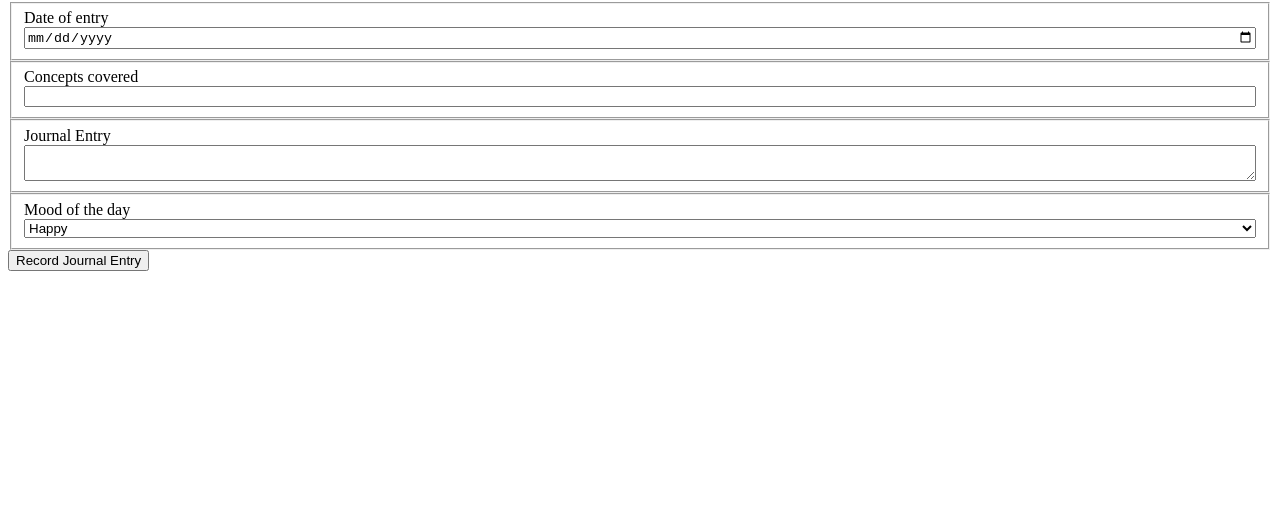
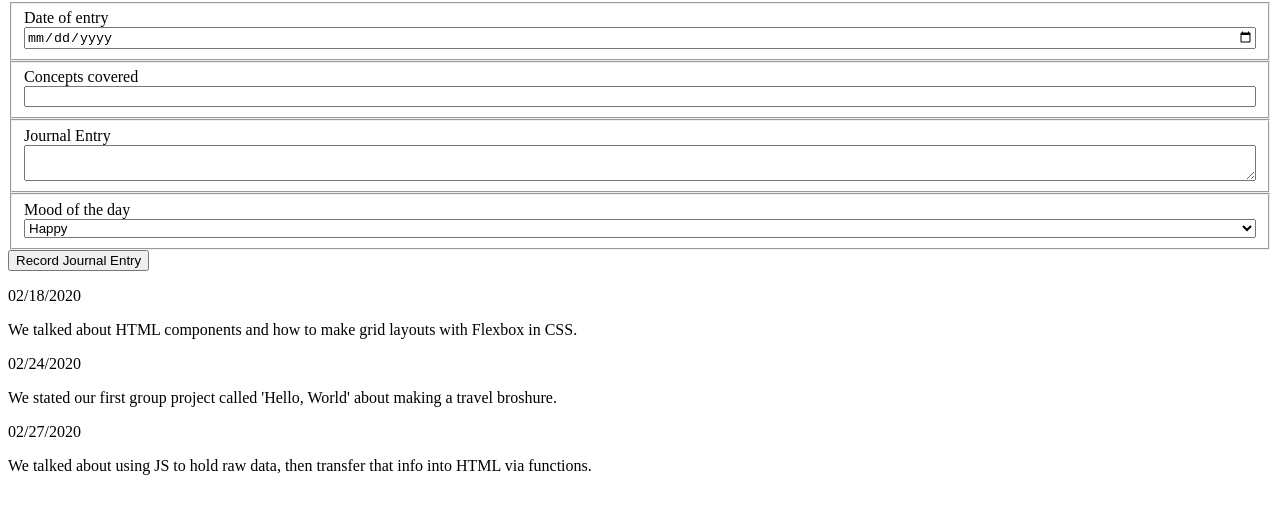
Before and after one commit to danielhero/daily-journal, a plain HTML site: page index.html in a window 1280 px wide. Shown: the part 78-592 px from the top of the page. Drawn offline with Linux system fonts and the light colour scheme.

Commit message:
added collection of entries

```diff
--- a/index.html
+++ b/index.html
@@ -42,6 +42,10 @@
     <form action="" >
         <input type="submit" value="Record Journal Entry">
     </form>
+
+    <article id="entryLog">
+
+    </article>
     <script type="module" src="scripts/main.js"></script>
 </body>
 </html>
--- a/scripts/JournalDataProvider.js
+++ b/scripts/JournalDataProvider.js
@@ -9,10 +9,10 @@
 // This is the original data. Can't Touch This.
 const journal = [
     {
-        date: "07/24/2025",
+        date: "02/18/2020",
         concept: "HTML & CSS",
         entry: "We talked about HTML components and how to make grid layouts with Flexbox in CSS.",
-        mood: "Ok"
+        mood: "Happy"
     },
     {
         date: "02/27/2020",
--- /dev/null
+++ b/scripts/JournalEntry.js
@@ -0,0 +1,16 @@
+/*
+ *  Purpose: To render a single journal entry as an
+ *           HTML representation of the data
+ */
+const JournalEntryComponent = (entry) => {
+    return `
+        <section id="entry--${entry.concept}" class="journalEntry">
+           <div>
+           <p>${entry.date}</p>
+           <p>${entry.entry}</p>
+           </div>
+        </section>
+    `
+}
+
+export default JournalEntryComponent
--- /dev/null
+++ b/scripts/JournalEntryList.js
@@ -0,0 +1,27 @@
+/*
+ *  Purpose:
+ *    To render as many journal entry components as
+ *    there are items in the collection exposed by the
+ *    data provider component
+ */
+import { useJournalEntries } from "./JournalDataProvider.js"
+import JournalEntryComponent from "./JournalEntry.js"
+
+// DOM reference to where all entries will be rendered
+const entryLog = document.querySelector("#entryLog")
+
+const EntryListComponent = () => {
+    // Use the journal entry data from the data provider component
+    const entries = useJournalEntries()
+
+    for (const entry of entries) {
+        /*
+            Invoke the component that returns an
+            HTML representation of a single entry
+        */
+       const entryString = JournalEntryComponent(entry)
+        entryLog.innerHTML += entryString
+    }
+}
+
+export default EntryListComponent
--- a/scripts/main.js
+++ b/scripts/main.js
@@ -1 +1,3 @@
-import { useJournalEntries } from "./JournalDataProvider.js";
+import EntryListComponent from "./JournalEntryList.js";
+
+EntryListComponent()
```
